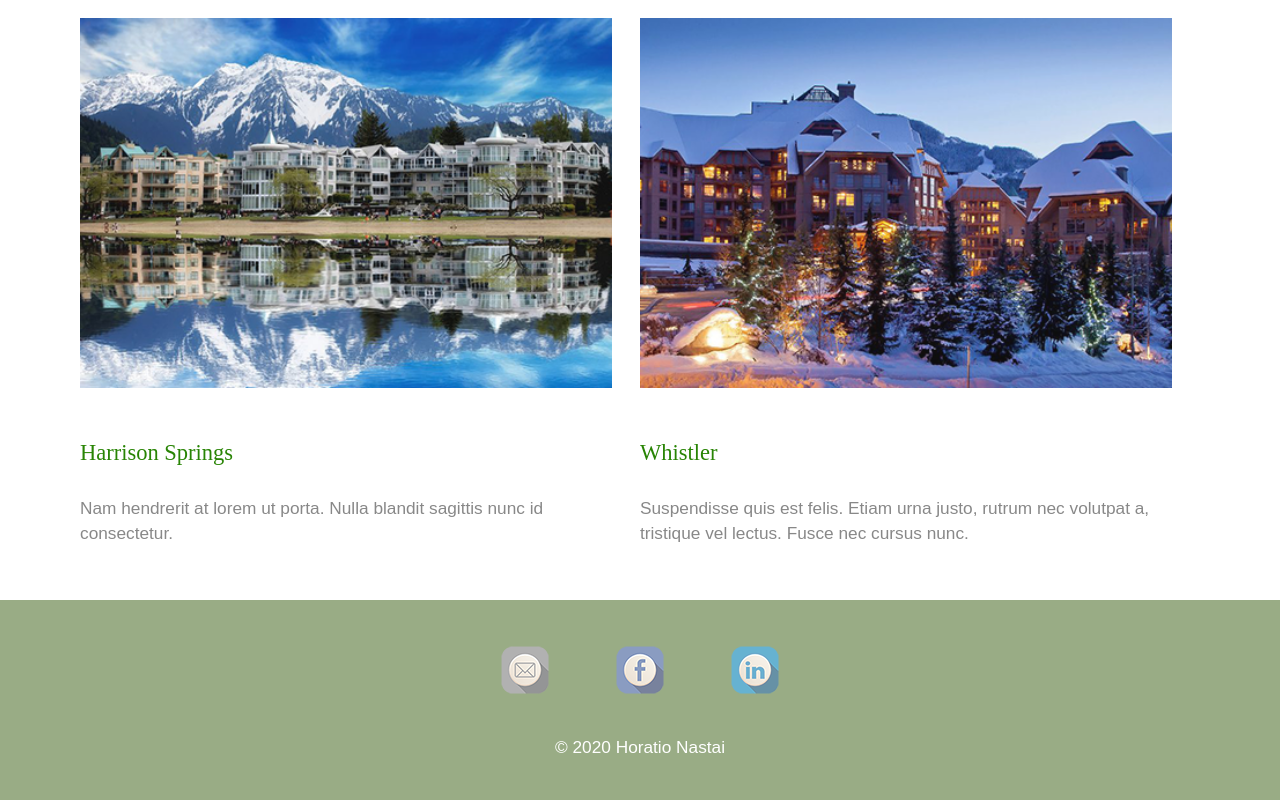
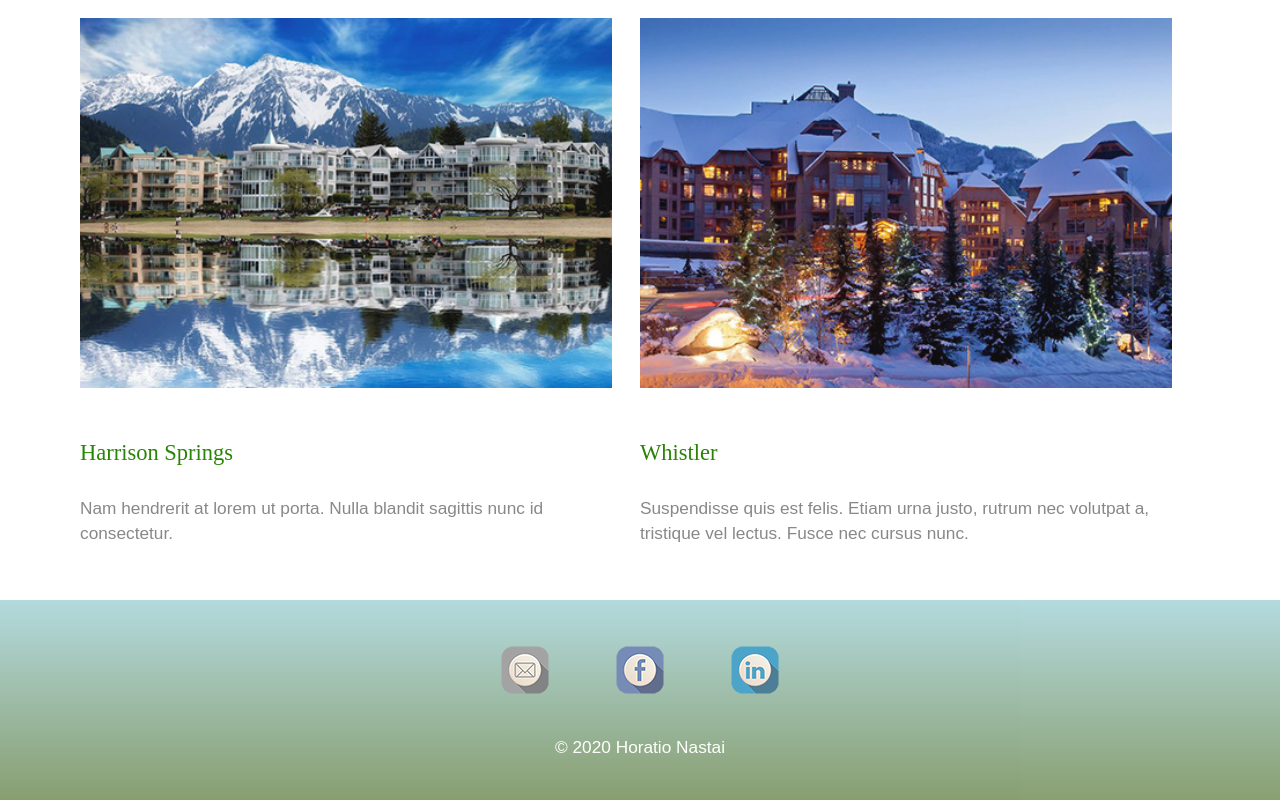
Before and after one commit to hincaon/mdia-4590-project, a plain HTML site: page index.html in a window 1280 px wide. Shown: the part 1843-2643 px from the top of the page. Drawn offline with nearby package versions, Linux system fonts and the light colour scheme.

Commit message:
Update style.css

```diff
--- a/css/style.css
+++ b/css/style.css
@@ -23,7 +23,6 @@ header {
 	background-image: url("../img/header3.png");
 	background-size: cover;
 	background-repeat: no-repeat;
-	background-color: #567634;
 	opacity: 0.7;
 }
 
@@ -146,8 +145,8 @@ a {
 }
 
 footer {
-	background-color: #567634;
-	opacity: 0.6;
+	background-image: linear-gradient( #93cad0, #567634);
+	opacity: 0.7;
 	margin-top: 10%;
 }
 
```
